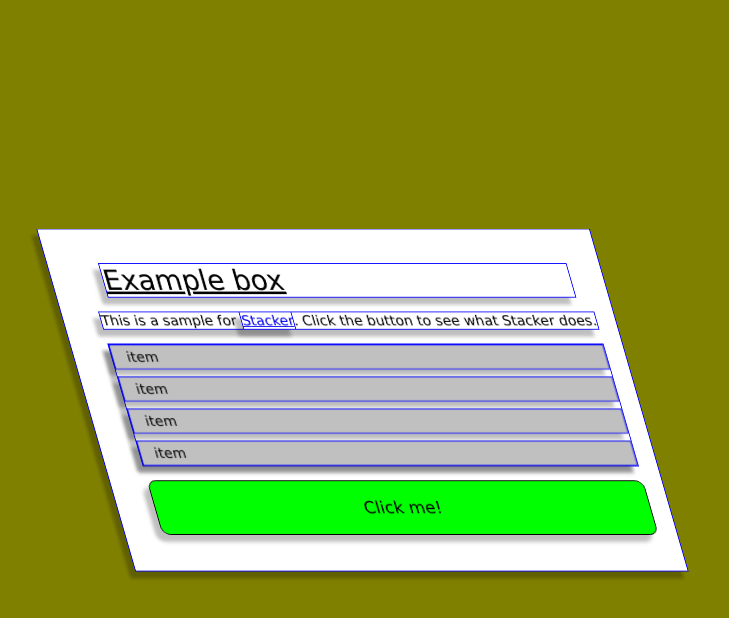
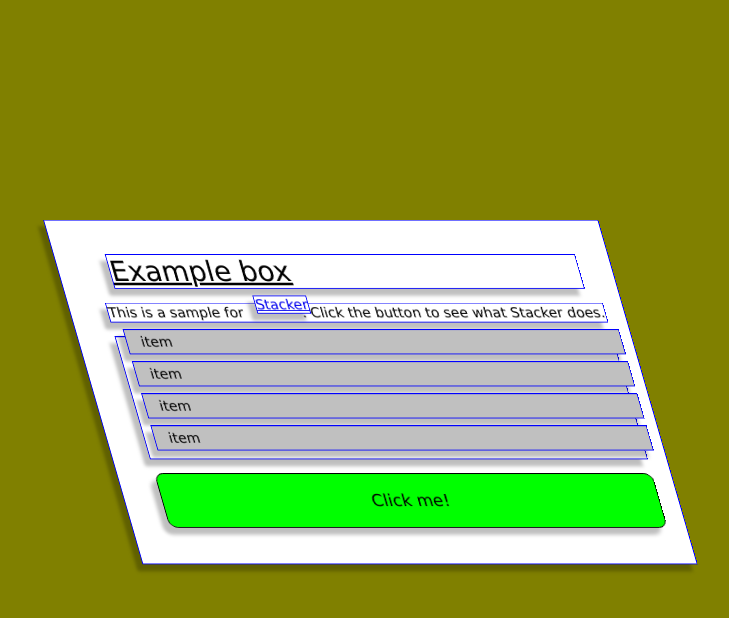
Before and after one commit to IndianaGeorge/stacker, a plain HTML site: page docs/index.html in a window 1280 px wide. Both pictures are taken after a click on the element "Click me!". Shown: the whole page, without its empty margins (277-1006 px from the left). Drawn offline with Linux system fonts and the light colour scheme.

Commit message:
fixed transform-style, added special cases for inline elements, added solid white background

```diff
--- a/docs/stacker.css
+++ b/docs/stacker.css
@@ -6,13 +6,18 @@ body.stacker {
   border: 1px solid blue;
   transform: translateZ(1rem);
   box-shadow: -0.5rem 0.5rem 0.25rem 0px rgba(0,0,0,0.25);
+  background-color: white;
 }
 
 .stacker > * {
-  transform: rotateY(30deg) rotateX(30deg);
-  transform-style: preserve-3d;
+  transform: rotateY(30deg) rotateX(30deg) translateZ(1rem);
 }
 
 * {
   transition: transform 2s, border-width 2s;
+  transform-style: preserve-3d;
 }
+
+.stacker span, .stacker a {
+  display: inline-block;
+}
--- a/stacker.css
+++ b/stacker.css
@@ -6,13 +6,18 @@ body.stacker {
   border: 1px solid blue;
   transform: translateZ(1rem);
   box-shadow: -0.5rem 0.5rem 0.25rem 0px rgba(0,0,0,0.25);
+  background-color: white;
 }
 
 .stacker > * {
-  transform: rotateY(30deg) rotateX(30deg);
-  transform-style: preserve-3d;
+  transform: rotateY(30deg) rotateX(30deg) translateZ(1rem);
 }
 
 * {
   transition: transform 2s, border-width 2s;
+  transform-style: preserve-3d;
 }
+
+.stacker span, .stacker a {
+  display: inline-block;
+}
```
